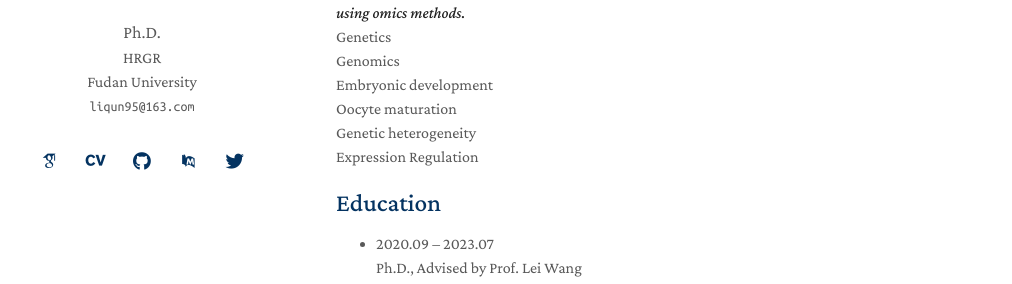
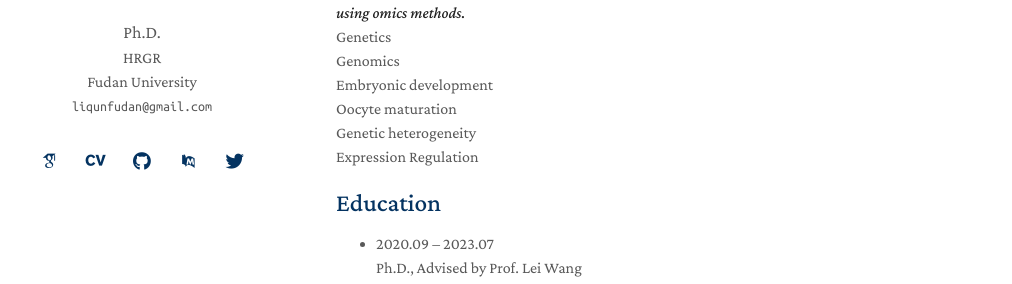
Before and after one commit to liqunbio/liqunbio.github.io, a Jekyll site: the page built from index.md, in a window 1280 px wide. Shown: the part 218-502 px from the top of the page, without its empty margins (134-1146 px from the left). Built offline with Jekyll 4.4.1, drawn with Linux system fonts in a browser that asks for light colours; some web fonts are replaced; our own code applies the rules of GitHub Pages for plain Markdown files.

Commit message:
Update _config.yml

```diff
--- a/_config.yml
+++ b/_config.yml
@@ -6,7 +6,6 @@ lab_group_link: https://reprod-genet.fudan.edu.cn/
 affiliation: Fudan University
 affiliation_link: https://ibs.fudan.edu.cn/
 email: liqunfudan@gmail.com
-email: liqun95@163.com
 
 # Search Engine Optimization (SEO)
 # The following information is used to improve the website traffic from search engines, e.g., Google.
```
